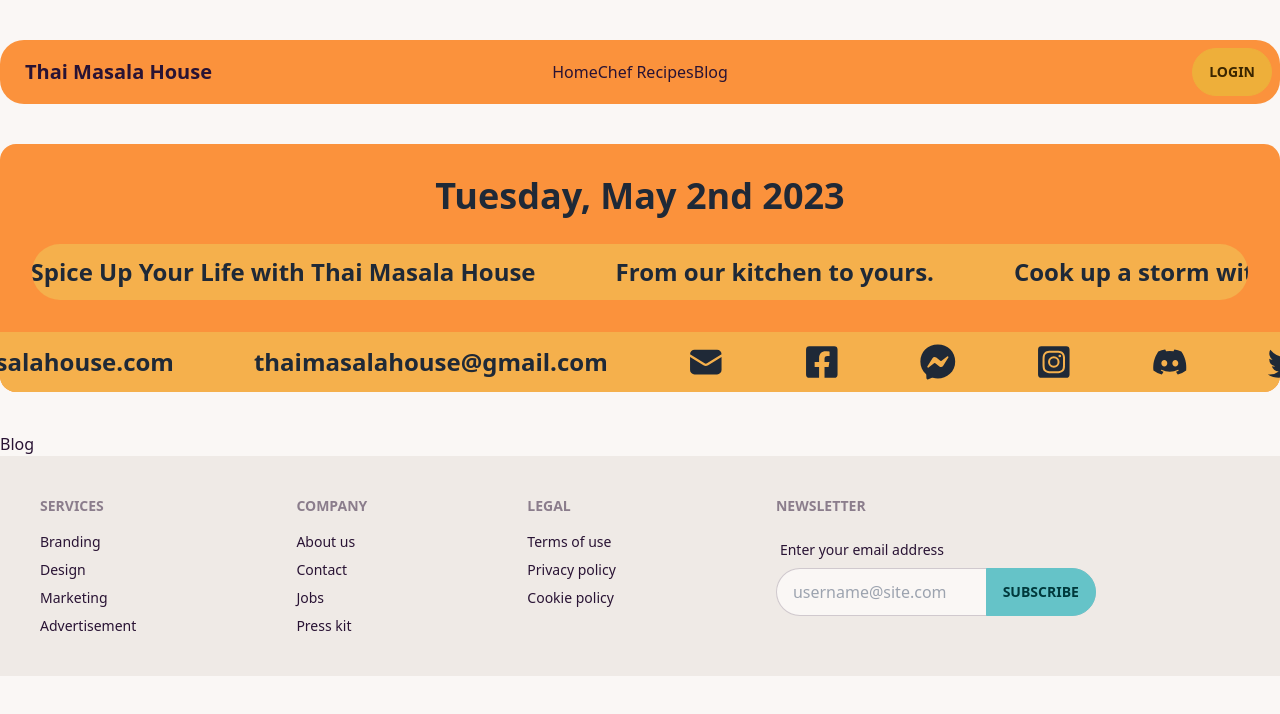
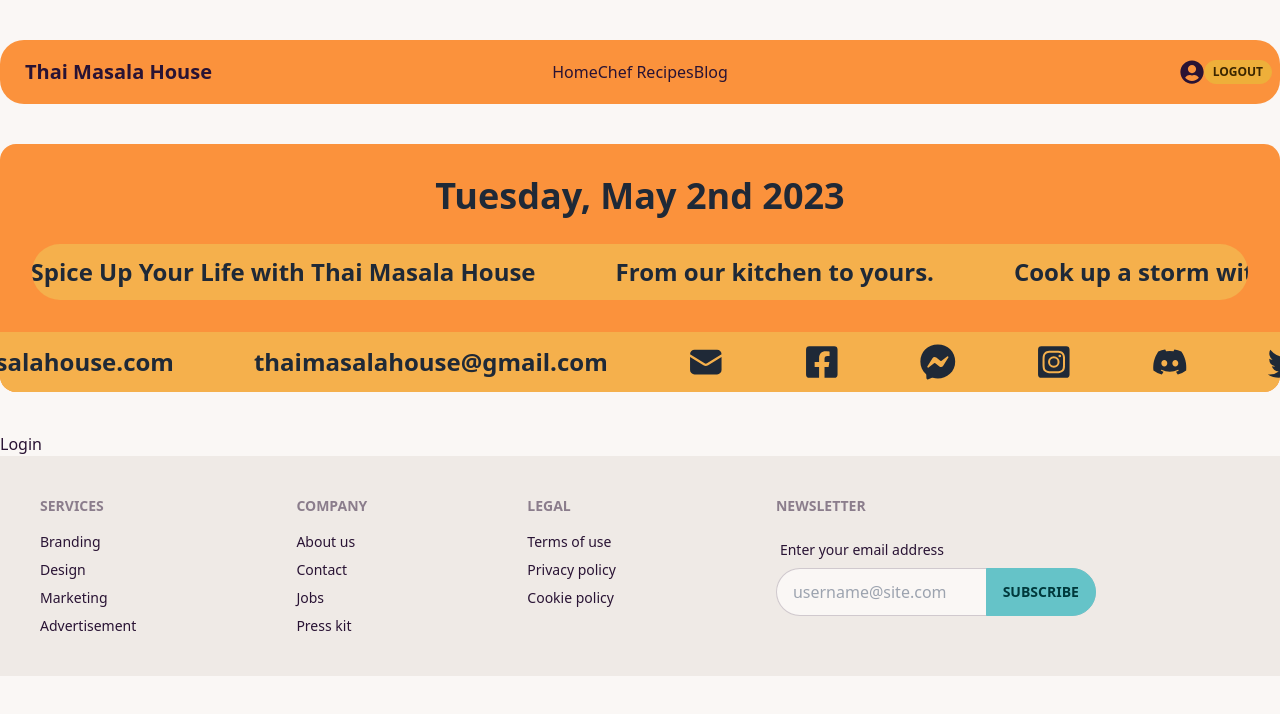
Before and after one commit to smarmaan/thai-masala-house-client, a React (Vite) app: page /login in a window 1280 px wide. Shown: the top 714 px of the page. Built offline with nearby package versions, Linux system fonts and the light colour scheme.

Commit message:
Provider setup done.. toggle Login Logout checked

```diff
--- a/src/App.css
+++ /dev/null
@@ -1,5 +0,0 @@
-p{
-
-color: #00ffbb56;
-
-}
--- a/src/main.jsx
+++ b/src/main.jsx
@@ -3,7 +3,10 @@ import ReactDOM from "react-dom/client";
 import "./index.css";
 import { RouterProvider } from "react-router-dom";
 import { router } from "./Routes/Routes.jsx";
+import AuthProvider from "./providers/AuthProvider";
 
 ReactDOM.createRoot(document.getElementById("root")).render(
-  <RouterProvider router={router}></RouterProvider>
+  <AuthProvider>
+    <RouterProvider router={router}></RouterProvider>
+  </AuthProvider>
 );
--- a/src/pages/Shared/Navbar/Navbar.jsx
+++ b/src/pages/Shared/Navbar/Navbar.jsx
@@ -1,7 +1,10 @@
-import React from "react";
+import React, { useContext } from "react";
 import { Link, NavLink } from "react-router-dom";
+import { AuthContext } from "../../../providers/AuthProvider";
+import { FaUserCircle } from "react-icons/fa";
+const Navbar = () => {
+  const { user } = useContext(AuthContext);
 
-const Navbar = () => {
   return (
     <div className="navbar bg-orange-400 rounded-3xl my-10">
       <div className="navbar-start">
@@ -107,8 +110,42 @@ const Navbar = () => {
           </NavLink>
         </ul>
       </div>
+      {/* <div className="navbar-end">
+        <NavLink
+          className={({ isActive }) =>
+            isActive ? "text-[#F9A51A] bg-black" : ""
+          }
+          to="/login"
+        >
+          Login
+        </NavLink>
+      </div> */}
+
       <div className="navbar-end">
-        <Link className="btn btn-accent">Login</Link>
+        {/* {user && (
+          <div>
+            <img className="w-10 h-10 rounded-full mx-3" src={pro} alt="" />
+          </div>
+        )} */}
+
+        {user && (
+          <div>
+            <FaUserCircle className=" text-xl md:text-2xl"></FaUserCircle>
+          </div>
+        )}
+
+        {user ? (
+          <button className="btn btn-xs btn-accent">Logout</button>
+        ) : (
+          <NavLink
+            className={({ isActive }) =>
+              isActive ? "text-[#F9A51A] bg-black" : ""
+            }
+            to="/login"
+          >
+            Login
+          </NavLink>
+        )}
       </div>
     </div>
   );
--- /dev/null
+++ b/src/providers/AuthProvider.jsx
@@ -0,0 +1,21 @@
+import React, { createContext } from "react";
+
+import { getAuth } from "firebase/auth";
+import { app } from "../firebase/firebase.config";
+
+export const AuthContext = createContext(null);
+
+const auth = getAuth(app);
+
+const AuthProvider = ({ children }) => {
+  const user = { displayName: "Armaan" };
+  // const user = null;
+
+  const authInfo = { user };
+
+  return (
+    <AuthContext.Provider value={authInfo}>{children}</AuthContext.Provider>
+  );
+};
+
+export default AuthProvider;
```
Also changed, not shown: src/routes/Routes.jsx (+7 -1 lines).
